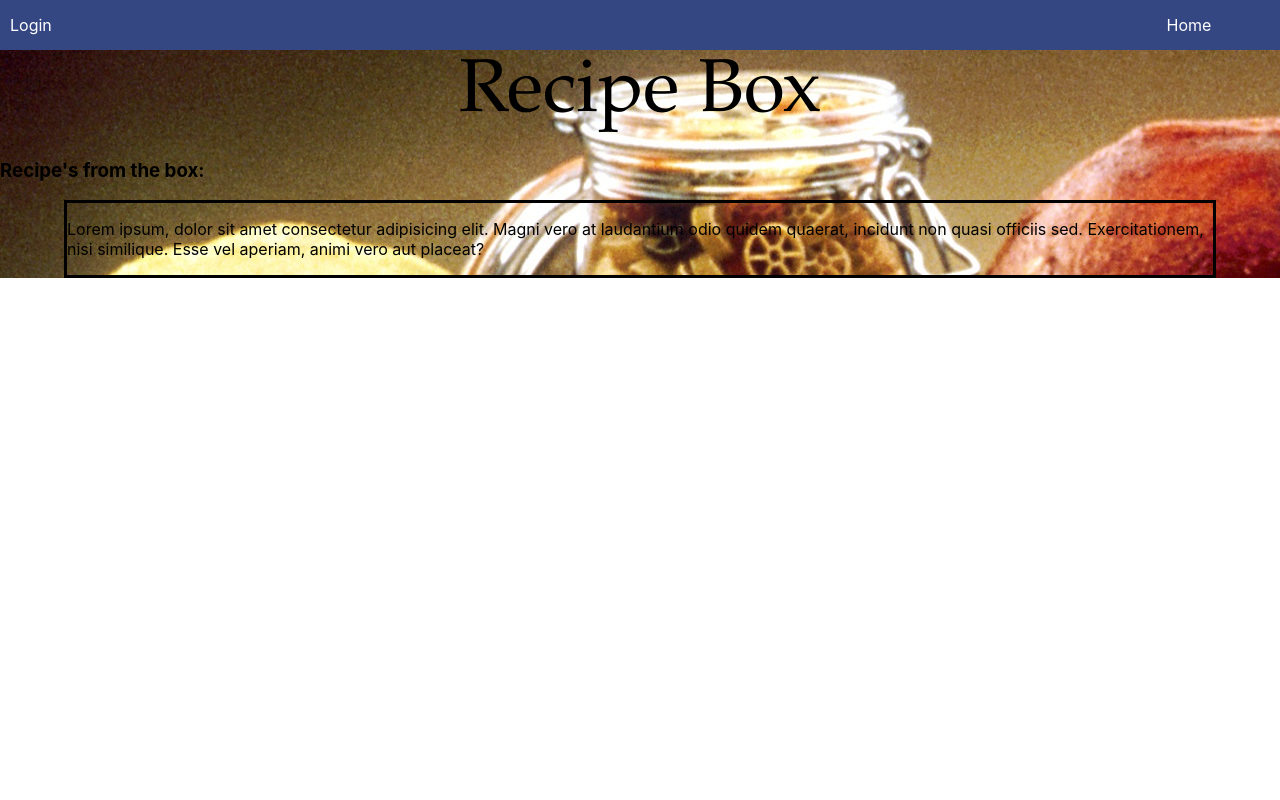
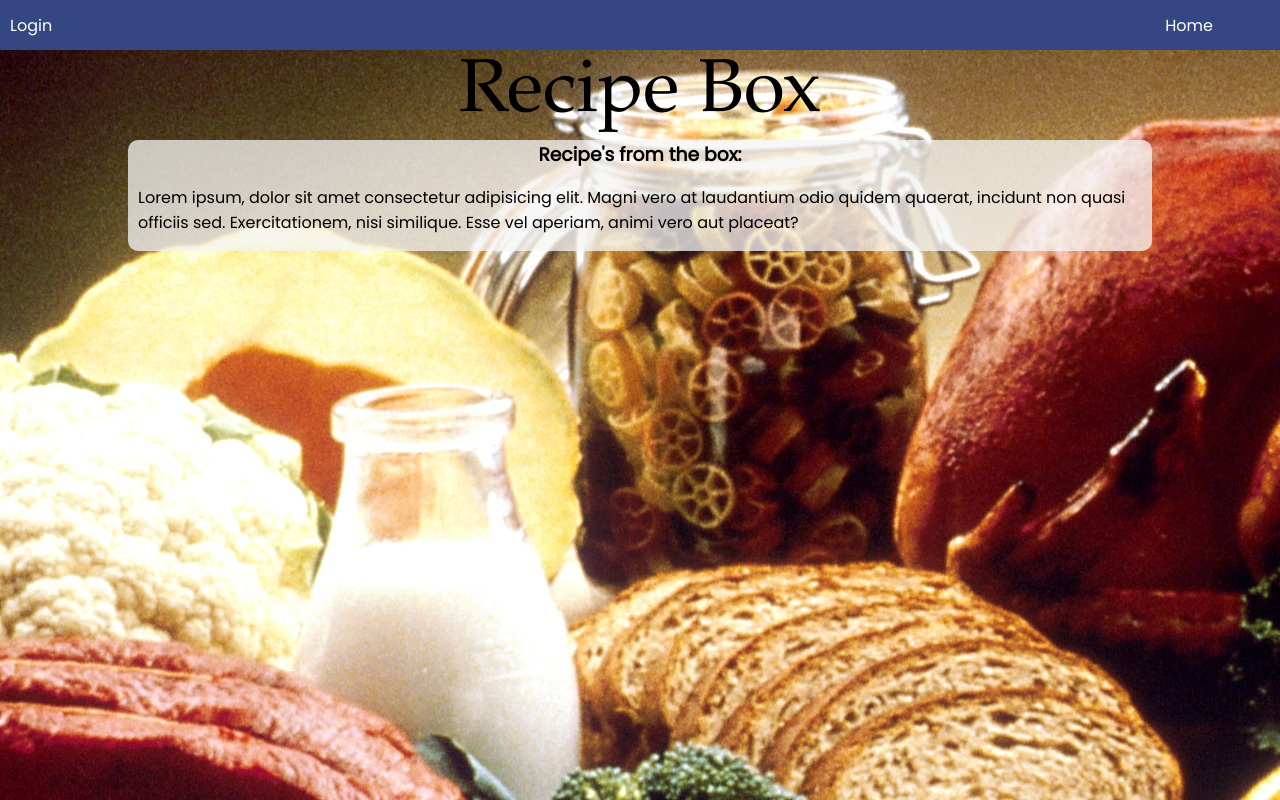
Before and after one commit to Mpiestrak/project3-recipes, a React (Create React App) app in the folder client/: page / in a window 1280 px wide. Built offline with nearby package versions, Linux system fonts and the light colour scheme.

Commit message:
Working on styling

```diff
--- a/client/src/App.js
+++ b/client/src/App.js
@@ -1,27 +1,43 @@
 import React, { Component } from "react";
 import { BrowserRouter as Router, Route, Switch, Link } from "react-router-dom";
+import { createGlobalStyle } from "styled-components";
+import img from "./img/HomePageBG.jpg";
 import HomePage from "./components/HomePage";
 import RecipePage from "./components/RecipePage";
 import UserPage from "./components/UserPage";
-import NavBar from "./components/NavBar"
-import LogInPage from "./components/LogInPage"
-import './css/MainPage.css'
+import NavBar from "./components/NavBar";
+import LogInPage from "./components/LogInPage";
 
+const Global = createGlobalStyle`
+  @import url('https://fonts.googleapis.com/css?family=Poppins');
+
+  body {
+    margin: 0;
+    padding: 0;
+    font-family: 'Poppins', sans-serif;
+  background-image: url(${img});
+  background-attachment: fixed;
+  background-size: 'cover';
+  };
+  button {
+    font-size: 15px;
+    border-radius: 5px;
+    background-color: whitesmoke;
+    border: black 1px solid;
+  }
+`;
 
 class App extends Component {
   render() {
     return (
       <Router>
         <div>
+          <Global />
           <NavBar />
           <Switch>
-          <Route exact path="/login" component={LogInPage}/>
+            <Route exact path="/login" component={LogInPage} />
             <Route exact path="/users/:userId" component={UserPage} />
-            <Route
-              exact
-              path="/recipes/:recipeId"
-              component={RecipePage}
-            />
+            <Route exact path="/recipes/:recipeId" component={RecipePage} />
             <Route path="/" component={HomePage} />
           </Switch>
         </div>
--- a/client/src/components/HomePage.js
+++ b/client/src/components/HomePage.js
@@ -17,13 +17,8 @@ const Content = styled.div`
   display: flex;
   justify-content: center;
   align-items: center;
-  margin: 0 5vw;
-  border: 3px black solid;
-`;
-const Body = styled.div`
-  background-image: url(${img});
-  background-attachment: fixed;
-  background-size: "cover";
+  margin: 0vw;
+  border-radius: 10px;
 `;
 
 class HomePage extends Component {
@@ -41,10 +36,10 @@ class HomePage extends Component {
 
   render() {
     return (
-      <Body>
-        <div>
-          <Title>Recipe Box</Title>
-          <h3>Recipe's from the box:</h3>
+      <div>
+        <Title>Recipe Box</Title>
+        <div className='body'>
+          <h3 className='subtitle'>Recipe's from the box:</h3>
           <Content>
             <p>
               Lorem ipsum, dolor sit amet consectetur adipisicing elit. Magni
@@ -54,7 +49,7 @@ class HomePage extends Component {
             </p>
           </Content>
         </div>
-      </Body>
+      </div>
     );
   }
 }
--- a/client/src/components/LogInPage.js
+++ b/client/src/components/LogInPage.js
@@ -1,70 +1,101 @@
-import React, { Component } from 'react'
-import axios from 'axios'
-import { Link } from 'react-router-dom'
-
+import React, { Component } from "react";
+import axios from "axios";
+import { Link } from "react-router-dom";
+import "../css/LoginPage.css";
 
 class LogInPage extends Component {
   state = {
     users: [],
     newUser: {
-      username: '',
-      password: '',
-      name: '',
+      username: "",
+      password: "",
+      name: "",
       myRecipes: []
     }
-  }
+  };
 
-  handleChange = (event) => {
-    const updatedNewUser = {...this.state.newUser}
-    updatedNewUser[event.target.name] = event.target.value
-    this.setState({newUser: updatedNewUser})
-  }
+  handleChange = event => {
+    const updatedNewUser = { ...this.state.newUser };
+    updatedNewUser[event.target.name] = event.target.value;
+    this.setState({ newUser: updatedNewUser });
+  };
 
-  handleSubmit = (event) => {
-    event.preventDefault()
-    axios.post('/api/users', this.state.newUser).then(res => {
-      this.props.history.push(`/users/${res.data._id}`)
-    })
-
-  }
+  handleSubmit = event => {
+    event.preventDefault();
+    axios.post("/api/users", this.state.newUser).then(res => {
+      this.props.history.push(`/users/${res.data._id}`);
+    });
+  };
 
   getAllUsers = () => {
-    axios.get('/api/users').then((res) => {
-      this.setState({users: res.data})
-    })
-  }
+    axios.get("/api/users").then(res => {
+      this.setState({ users: res.data });
+    });
+  };
 
-  componentDidMount(){
-    this.getAllUsers()
+  componentDidMount() {
+    this.getAllUsers();
   }
 
   render() {
     return (
+      <div className="loginbody">
+        <h1 className='loginTitle'>Log-In To See Your Recipes</h1>
+
+        <div className='usersContainer'>
+          <div className="users">
+            <h2>All Users: </h2>
             <div>
-        <h1>Log-In To See Your Recipes</h1>
-        <h3>All Users: </h3>
-        { this.state.users.map((user) => (
+              {this.state.users.map(user => (
                 <div key={user._id}>
-            <Link to={`/users/${user._id}`}>{user.name}</Link>
+                  <Link className="usernames" to={`/users/${user._id}`}>
+                    {user.name}
+                  </Link>
                 </div>
-        )) }
+              ))}
+            </div>
+          </div>
 
-        <h3>Sign-Up</h3>
+          <div className="signup">
+            <h2>Sign-Up</h2>
             <form onSubmit={this.handleSubmit}>
               <div>
-            <label htmlFor="username">User Name: </label>
-            <input onChange={this.handleChange} value={this.state.newUser.username} type="text" name="username"/>
+                <label className="labels" htmlFor="username">
+                  User Name:{" "}
+                </label>
+                <input
+                  onChange={this.handleChange}
+                  value={this.state.newUser.username}
+                  type="text"
+                  name="username"
+                />
               </div>
               <div>
-            <label htmlFor="password">Password: </label>
-            <input onChange={this.handleChange} value={this.state.newUser.password} type="password" name="password"/>
+                <label className="labels" htmlFor="password">
+                  Password:{" "}
+                </label>
+                <input
+                  onChange={this.handleChange}
+                  value={this.state.newUser.password}
+                  type="password"
+                  name="password"
+                />
+                <div>
+                  <label className="labels" htmlFor="name">
+                    Name:{" "}
+                  </label>
+                  <input
+                    onChange={this.handleChange}
+                    value={this.state.newUser.name}
+                    type="text"
+                    name="name"
+                  />
                 </div>
-          <div>
-            <label htmlFor="name">Name: </label>
-            <input onChange={this.handleChange} value={this.state.newUser.name} type="text" name="name"/>
               </div>
               <button type="submit">Create User</button>
             </form>
+          </div>
+        </div>
       </div>
     );
   }
--- a/client/src/css/HomePage.css
+++ b/client/src/css/HomePage.css
@@ -1,4 +1,14 @@
 .body {
-background-image: url(${img});
-background-attachment: fixed;
+background-color: rgba(245, 245, 245, 0.76);
+margin: 0vw 10vw;
+padding: 0vw 10px;
+border-radius: 10px;
 }
+
+.subtitle {
+    display: flex;
+    justify-content: center;
+    align-items: center;
+    margin: 0;
+    border-radius: 10px;
+}
--- /dev/null
+++ b/client/src/css/LoginPage.css
@@ -0,0 +1,36 @@
+
+
+.loginbody {
+        background-color: hsla(0, 0%, 27%, 0.8);
+        margin: 0vw 10vw;
+        padding: 5px 10px;
+        border-radius: 10px;
+}
+
+.usernames {
+        text-decoration: none;
+        color: rgb(255, 255, 255);
+        font-size: 20px;
+        font-weight: 800;
+        font-style: italic;
+}
+
+.labels {
+    font-size: 15px;
+    font-weight: 700;
+
+}
+
+a {
+    text-decoration: none;
+}
+
+.usersContainer {
+    display: flex;
+    justify-content: space-between;
+}
+
+.loginTitle {
+    display: flex;
+    justify-content: center;
+}
```
Also changed, not shown: client/src/css/MainPage.css (deleted). Lines whose indentation alone changed are shown as unchanged.
